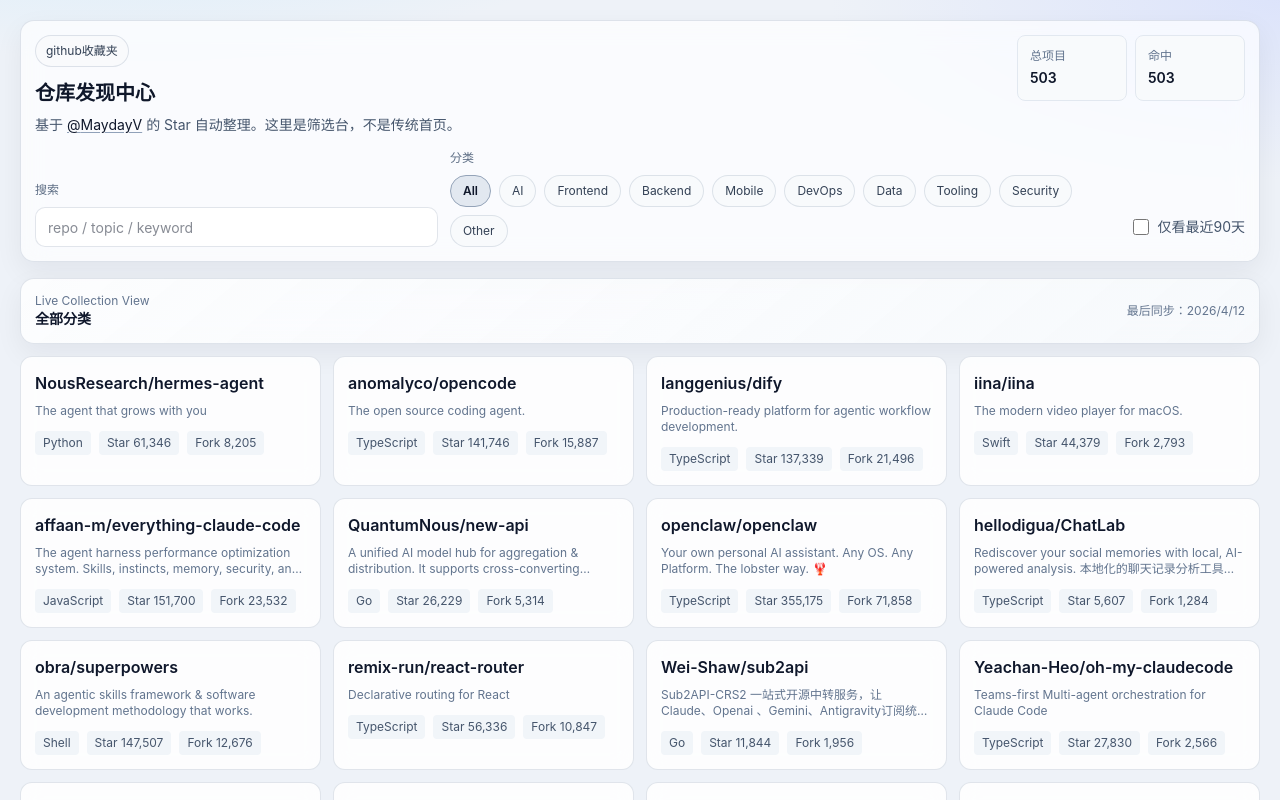
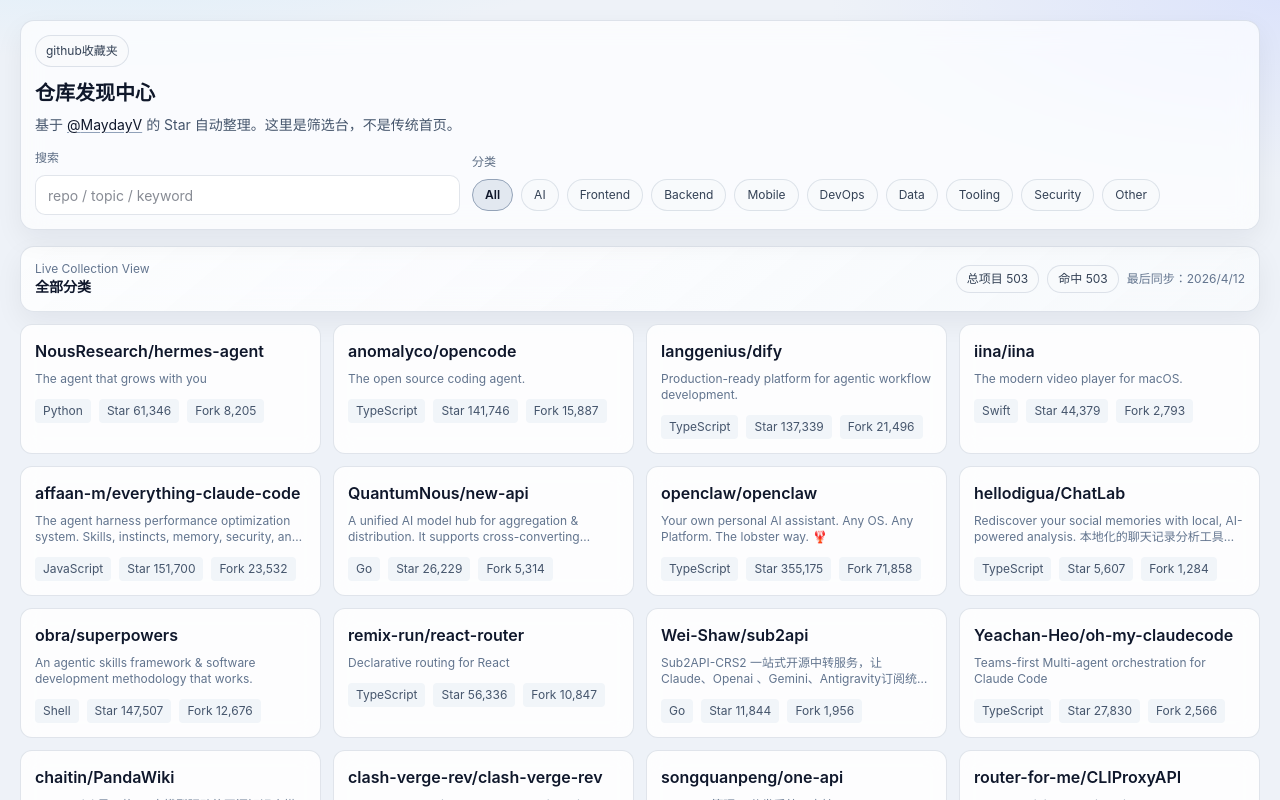
Before and after one commit to MaydayV/MyStar, a Next.js app: page / in a window 1280 px wide. Shown: the top 800 px of the page. Built offline with nearby package versions, Linux system fonts and the light colour scheme.

Commit message:
feat(ui): remove recent filter and refactor top header / 去掉最近90天并重构顶部区域

```diff
--- a/src/app/globals.css
+++ b/src/app/globals.css
@@ -39,6 +39,9 @@
 
 .top-panel {
   padding: 14px;
+  position: sticky;
+  top: 12px;
+  z-index: 30;
 }
 
 .top-panel-head {
@@ -49,24 +52,12 @@
   flex-wrap: wrap;
 }
 
-.top-stats {
-  display: grid;
-  grid-template-columns: repeat(2, minmax(110px, 1fr));
-  gap: 8px;
-  min-width: 220px;
-}
-
 .top-controls {
   margin-top: 14px;
   display: grid;
-  grid-template-columns: minmax(220px, 1.2fr) minmax(360px, 2fr) auto;
+  grid-template-columns: minmax(240px, 1.1fr) minmax(0, 2fr);
   gap: 12px;
   align-items: end;
-}
-
-.top-toggle {
-  height: 40px;
-  white-space: nowrap;
 }
 
 @media (max-width: 1024px) {
@@ -75,8 +66,8 @@
     align-items: stretch;
   }
 
-  .top-toggle {
-    height: auto;
+  .top-panel {
+    position: static;
   }
 
   .app-shell {
@@ -143,8 +134,11 @@
 
 .tag-list {
   display: flex;
-  flex-wrap: wrap;
+  flex-wrap: nowrap;
   gap: 8px;
+  overflow-x: auto;
+  padding-bottom: 4px;
+  scrollbar-width: thin;
 }
 
 .tag {
@@ -180,6 +174,23 @@
   background: linear-gradient(140deg, rgba(255,255,255,0.82) 0%, rgba(248,250,252,0.9) 100%);
 }
 
+.content-header-meta {
+  display: flex;
+  align-items: center;
+  gap: 8px;
+  flex-wrap: wrap;
+  justify-content: flex-end;
+}
+
+.meta-pill {
+  border: 1px solid var(--line);
+  background: rgba(248, 250, 252, 0.95);
+  color: #334155;
+  border-radius: 999px;
+  padding: 4px 10px;
+  font-size: 12px;
+}
+
 .repo-grid {
   display: grid;
   grid-template-columns: repeat(auto-fit, minmax(260px, 1fr));
--- a/src/components/favorites-showcase.tsx
+++ b/src/components/favorites-showcase.tsx
@@ -11,26 +11,21 @@
   generatedAt: string;
 }
 
-const ITEMS_PER_PAGE = 30;
+const ITEMS_PER_PAGE = 32;
 
 export default function FavoritesShowcase({ repos, categories, username, generatedAt }: Props) {
   const [activeCategory, setActiveCategory] = useState<RepoCategory | "All">("All");
   const [query, setQuery] = useState("");
-  const [recentOnly, setRecentOnly] = useState(false);
   const [page, setPage] = useState(1);
 
   const filtered = useMemo(() => {
-    const latestStarTs = repos.reduce((max, repo) => Math.max(max, Date.parse(repo.starredAt) || 0), 0);
-    const threeMonthsAgo = latestStarTs - 1000 * 60 * 60 * 24 * 90;
-
     return repos.filter((repo) => {
       const inCategory = activeCategory === "All" || repo.category === activeCategory;
       const searchable = `${repo.fullName} ${repo.description} ${repo.topics.join(" ")}`.toLowerCase();
       const hit = searchable.includes(query.toLowerCase());
-      const inRecent = !recentOnly || Date.parse(repo.starredAt) >= threeMonthsAgo;
-      return inCategory && hit && inRecent;
+      return inCategory && hit;
     });
-  }, [activeCategory, query, recentOnly, repos]);
+  }, [activeCategory, query, repos]);
 
   const displayed = useMemo(() => {
     const start = (page - 1) * ITEMS_PER_PAGE;
@@ -42,7 +37,7 @@
 
   useEffect(() => {
     setPage(1);
-  }, [activeCategory, query, recentOnly]);
+  }, [activeCategory, query]);
 
   return (
     <div className="app-stack">
@@ -63,17 +58,6 @@
               </a>
               的 Star 自动整理。这里是筛选台，不是传统首页。
             </p>
-          </div>
-
-          <div className="top-stats text-sm">
-            <div className="rounded-lg border border-slate-200 bg-slate-50 p-3">
-              <div className="text-xs text-slate-500">总项目</div>
-              <div className="mt-1 font-semibold">{repos.length}</div>
-            </div>
-            <div className="rounded-lg border border-slate-200 bg-slate-50 p-3">
-              <div className="text-xs text-slate-500">命中</div>
-              <div className="mt-1 font-semibold">{filtered.length}</div>
-            </div>
           </div>
         </div>
 
@@ -103,15 +87,7 @@
             </div>
           </div>
 
-          <label className="top-toggle inline-flex items-center gap-2 text-sm text-slate-600">
-            <input
-              type="checkbox"
-              checked={recentOnly}
-              onChange={(e) => setRecentOnly(e.target.checked)}
-              className="h-4 w-4 accent-blue-600"
-            />
-            仅看最近90天
-          </label>
+
         </div>
       </section>
 
@@ -121,7 +97,11 @@
             <div className="text-xs text-slate-500">Live Collection View</div>
             <div className="text-sm font-semibold text-slate-900">{activeCategory === "All" ? "全部分类" : activeCategory}</div>
           </div>
-          <div className="text-xs text-slate-500">最后同步：{generatedAt ? new Date(generatedAt).toLocaleDateString("zh-CN") : "--"}</div>
+          <div className="content-header-meta">
+            <span className="meta-pill">总项目 {repos.length}</span>
+            <span className="meta-pill">命中 {filtered.length}</span>
+            <span className="text-xs text-slate-500">最后同步：{generatedAt ? new Date(generatedAt).toLocaleDateString("zh-CN") : "--"}</span>
+          </div>
         </div>
 
         {filtered.length === 0 ? (
```
